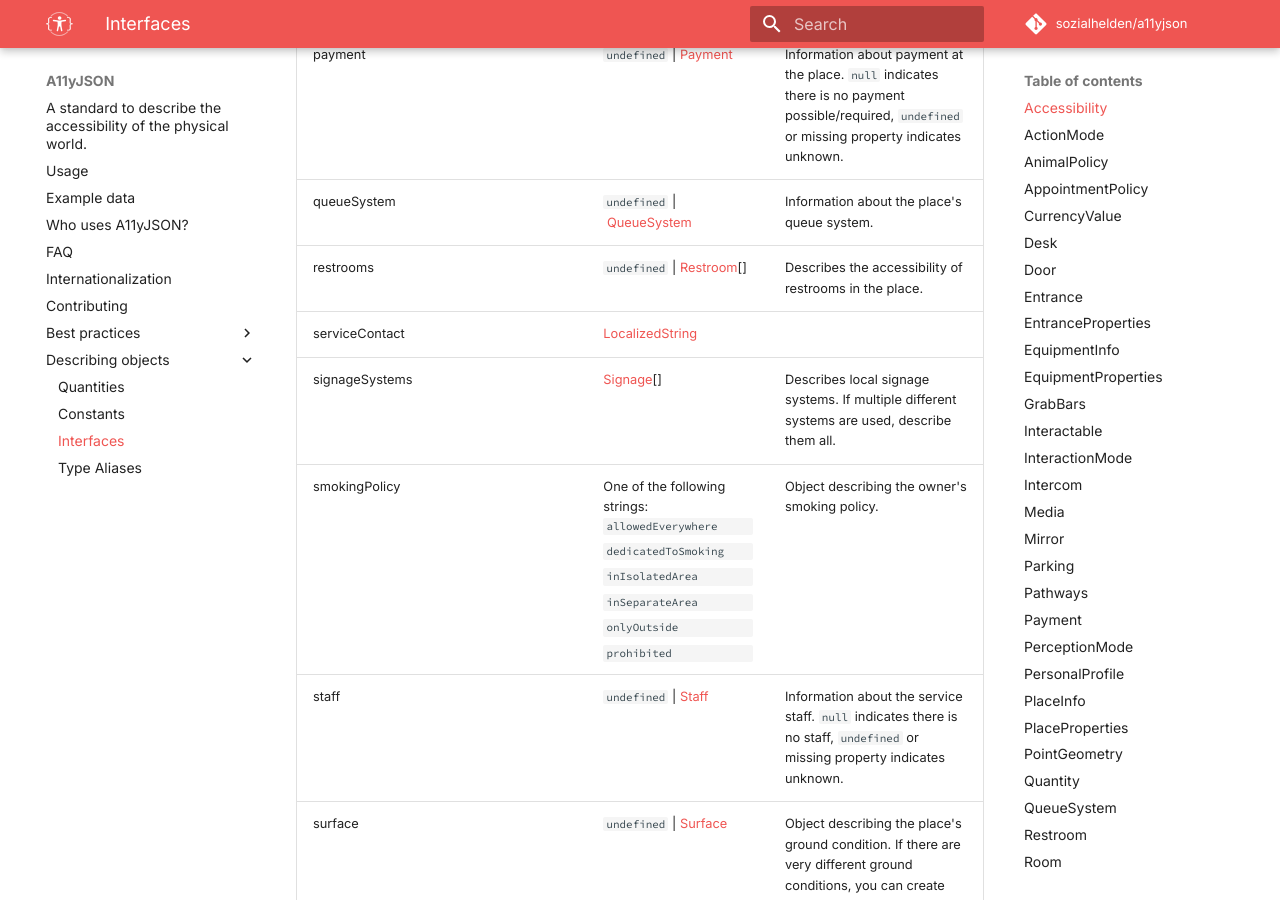
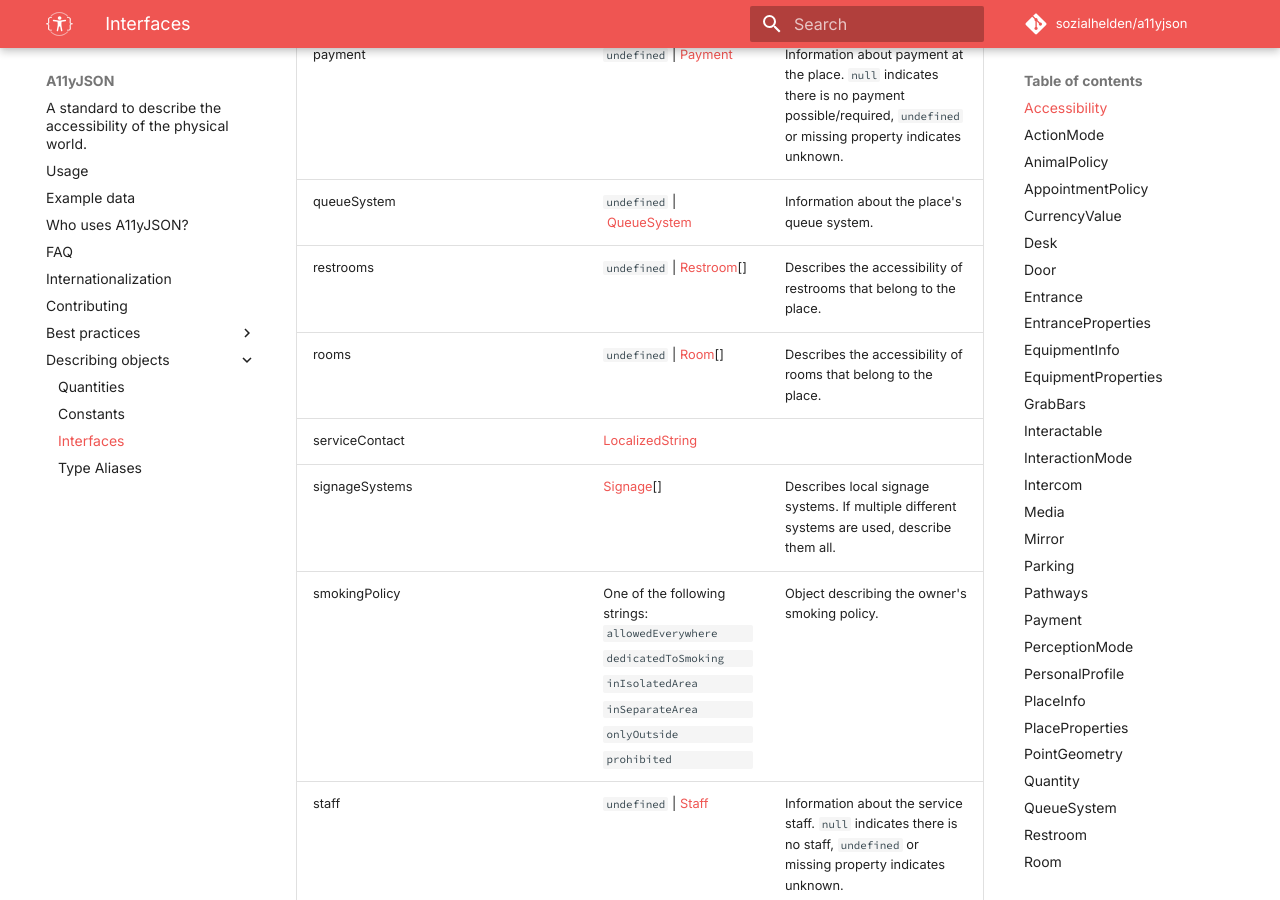
Before and after one commit to sozialhelden/a11yjson, an MkDocs documentation site: the page built from docs/describing-objects/interfaces.md, in a window 1280 px wide and 900 px high, scrolled down 3880 px. Built offline with MkDocs 1.6.1 and Material for MkDocs 9.7.7, drawn with Linux system fonts in a browser that asks for light colours; comment, search, counter and statistics services are not loaded.

Commit message:
Update docs

```diff
--- a/docs/describing-objects/interfaces.md
+++ b/docs/describing-objects/interfaces.md
@@ -13,7 +13,7 @@ them as they are, or mix them into your own entity definitions.
 
 ### <a id="Accessibility">Accessibility</a>
 
-  <span class='source-link'>[:fontawesome-solid-code:](https://github.com/sozialhelden/a11yjson/blob/main/src/Accessibility.ts#L87)</span>
+  <span class='source-link'>[:fontawesome-solid-code:](https://github.com/sozialhelden/a11yjson/blob/main/src/Accessibility.ts#L88)</span>
 
   <p>Describes the physical (and sometimes human rated) accessibility of a place.</p>
 
@@ -124,7 +124,8 @@ describe pathways from there to this place.</p>
 <code>null</code> indicates there is no payment possible/required,
 <code>undefined</code> or missing property indicates unknown.</p>
 </td></tr><tr><td class="property-name">queueSystem</td><td class="property-type"><code>undefined</code>&nbsp;|&nbsp;<a href="#QueueSystem">QueueSystem</a></td><td class="property-docs"><p>Information about the place&#39;s queue system.</p>
-</td></tr><tr><td class="property-name">restrooms</td><td class="property-type"><code>undefined</code>&nbsp;|&nbsp;<a href="#Restroom">Restroom</a>[]</td><td class="property-docs"><p>Describes the accessibility of restrooms in the place.</p>
+</td></tr><tr><td class="property-name">restrooms</td><td class="property-type"><code>undefined</code>&nbsp;|&nbsp;<a href="#Restroom">Restroom</a>[]</td><td class="property-docs"><p>Describes the accessibility of restrooms that belong to the place.</p>
+</td></tr><tr><td class="property-name">rooms</td><td class="property-type"><code>undefined</code>&nbsp;|&nbsp;<a href="#Room">Room</a>[]</td><td class="property-docs"><p>Describes the accessibility of rooms that belong to the place.</p>
 </td></tr><tr><td class="property-name">serviceContact</td><td class="property-type"><a href="../i18n">LocalizedString</a></td><td class="property-docs"></td></tr><tr><td class="property-name">signageSystems</td><td class="property-type"><a href="#Signage">Signage</a>[]</td><td class="property-docs"><p>Describes local signage systems. If multiple different systems are used, describe them all.</p>
 </td></tr><tr><td class="property-name">smokingPolicy</td><td class="property-type">One of the following strings:
 
```
Also changed, not shown: docs/describing-objects/constants.md (+3 -3 lines), docs/describing-objects/type-aliases.md (+2 -2 lines).
